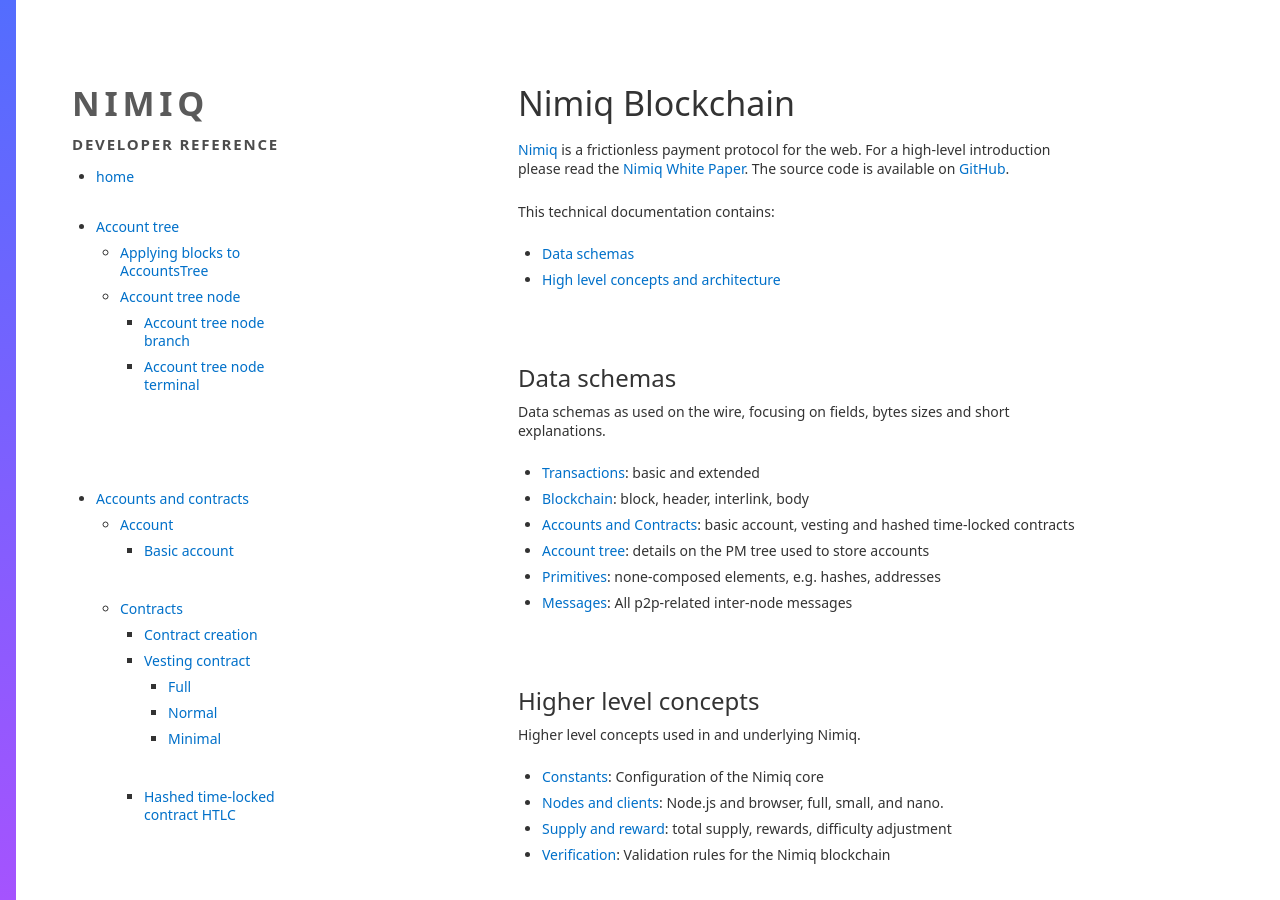
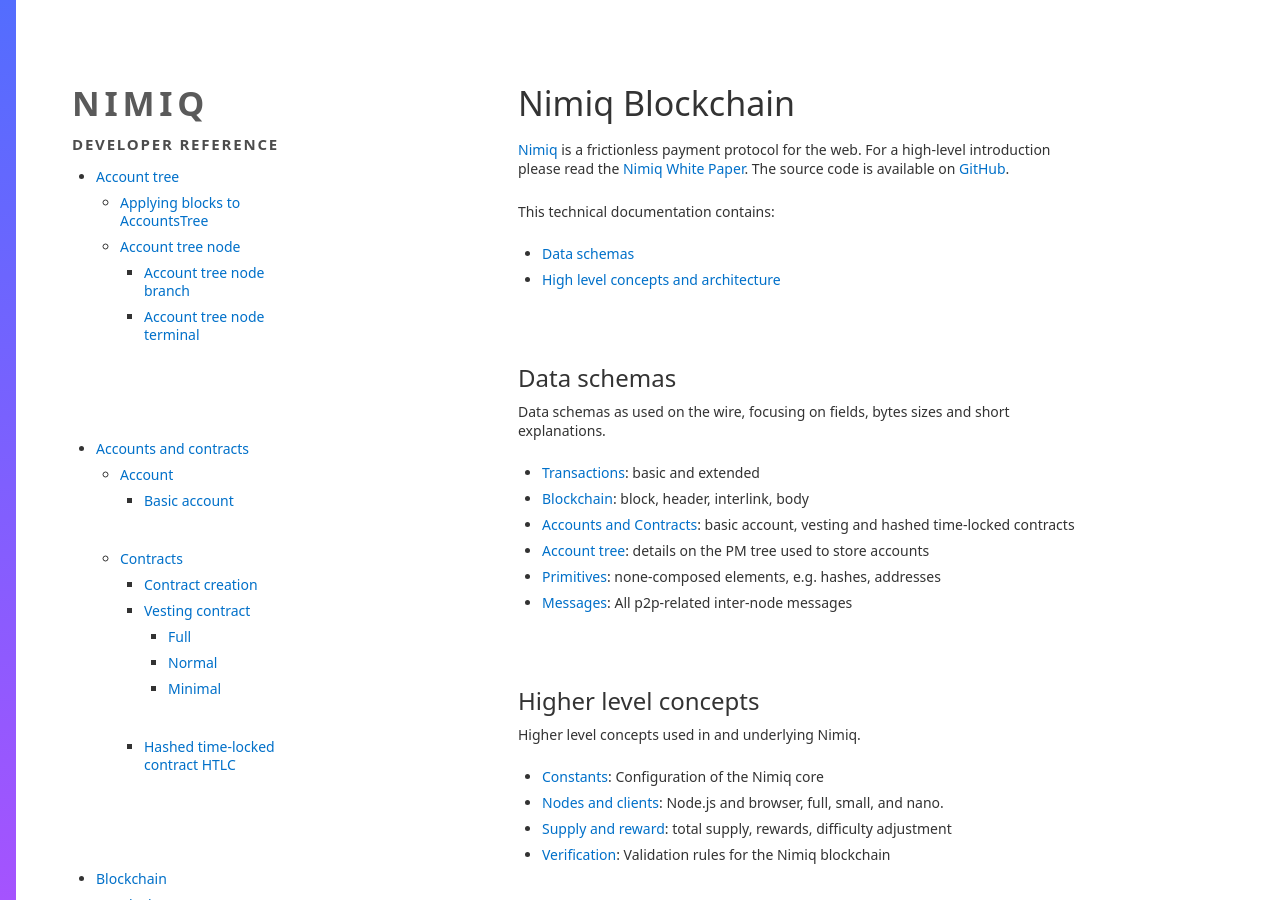
Before and after one commit to nimiq-network/developer-reference, a Jekyll site: the page built from README.md, in a window 1280 px wide and 900 px high. Built offline with Jekyll 4.4.1, drawn with Linux system fonts in a browser that asks for light colours; our own code applies the rules of GitHub Pages for plain Markdown files.

Commit message:
Update default.html

```diff
--- a/_layouts/default.html
+++ b/_layouts/default.html
@@ -14,19 +14,13 @@
         <a href="{{ site.github.url }}" class="logo">
           <h1>{{ site.title | default: site.github.repository_name }}</h1>
           <p>{{ site.description | default: site.github.project_tagline }}</p>
-
-          <nav>
-            <ul>
-              <li>
-                <a href="{{ site.github.url }}"> home </a>
-              </li>
-            </ul>
+        </a>
+      </header>
+      <nav>
             {% for node in site.pages %}
               {% include toc.html html=node.content %}
             {% endfor %}
-          </nav>
-      </a>
-      </header>
+      </nav>
     </aside>
     <main>
       <section>
```
